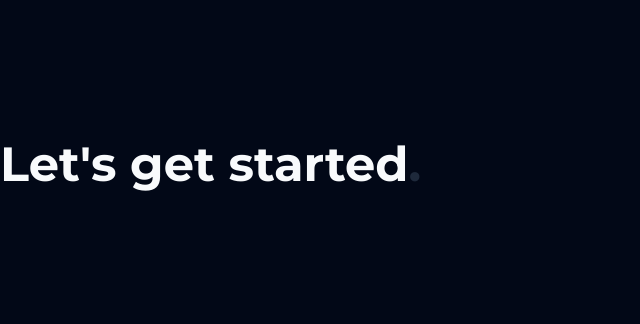
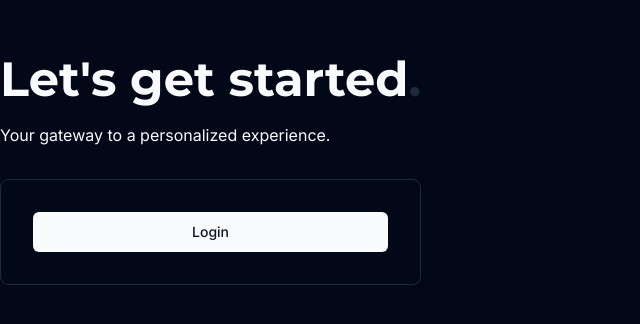
Before and after one commit to 0xhara/pockETH, a Next.js app in the folder pocketh/: page /login in a window 1280 px wide. Shown: the part 236-560 px from the top of the page, without its empty margins (0-640 px from the left). Built offline with nearby package versions, Linux system fonts and the light colour scheme.

Commit message:
Login Page Design

```diff
--- a/pocketh/app/login/page.js
+++ b/pocketh/app/login/page.js
@@ -1,11 +1,21 @@
+import { Button } from "@/components/ui/button";
+import { Card } from "@/components/ui/card";
+
 function page() {
   return (
     <div className="min-w-screen flex items-center justify-center min-h-screen">
       <div className="max-w-[1440px] w-full flex gap-8">
-        <div>
-          <span className="text-[3rem] monster font-bold">
-            Let's get started<span className="text-secondary">.</span>
-          </span>
+        <div className="flex flex-col  gap-8">
+          <div className="flex flex-col gap-2">
+            <span className="text-[3rem] monster font-bold">
+              Let's get started<span className="text-secondary">.</span>
+            </span>
+            <span>Your gateway to a personalized experience.</span>
+          </div>
+
+          <Card className="p-8">
+            <Button className="w-full">Login</Button>
+          </Card>
         </div>
       </div>
     </div>
--- /dev/null
+++ b/pocketh/components/ui/card.jsx
@@ -0,0 +1,50 @@
+import * as React from "react"
+
+import { cn } from "@/lib/utils"
+
+const Card = React.forwardRef(({ className, ...props }, ref) => (
+  <div
+    ref={ref}
+    className={cn("rounded-lg border bg-card text-card-foreground shadow-sm", className)}
+    {...props} />
+))
+Card.displayName = "Card"
+
+const CardHeader = React.forwardRef(({ className, ...props }, ref) => (
+  <div
+    ref={ref}
+    className={cn("flex flex-col space-y-1.5 p-6", className)}
+    {...props} />
+))
+CardHeader.displayName = "CardHeader"
+
+const CardTitle = React.forwardRef(({ className, ...props }, ref) => (
+  <h3
+    ref={ref}
+    className={cn("text-2xl font-semibold leading-none tracking-tight", className)}
+    {...props} />
+))
+CardTitle.displayName = "CardTitle"
+
+const CardDescription = React.forwardRef(({ className, ...props }, ref) => (
+  <p
+    ref={ref}
+    className={cn("text-sm text-muted-foreground", className)}
+    {...props} />
+))
+CardDescription.displayName = "CardDescription"
+
+const CardContent = React.forwardRef(({ className, ...props }, ref) => (
+  <div ref={ref} className={cn("p-6 pt-0", className)} {...props} />
+))
+CardContent.displayName = "CardContent"
+
+const CardFooter = React.forwardRef(({ className, ...props }, ref) => (
+  <div
+    ref={ref}
+    className={cn("flex items-center p-6 pt-0", className)}
+    {...props} />
+))
+CardFooter.displayName = "CardFooter"
+
+export { Card, CardHeader, CardFooter, CardTitle, CardDescription, CardContent }
```
